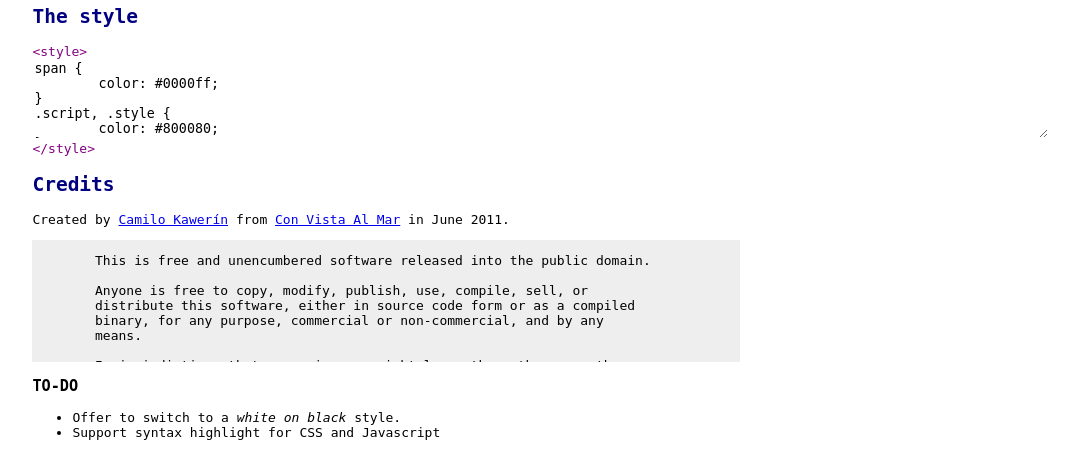
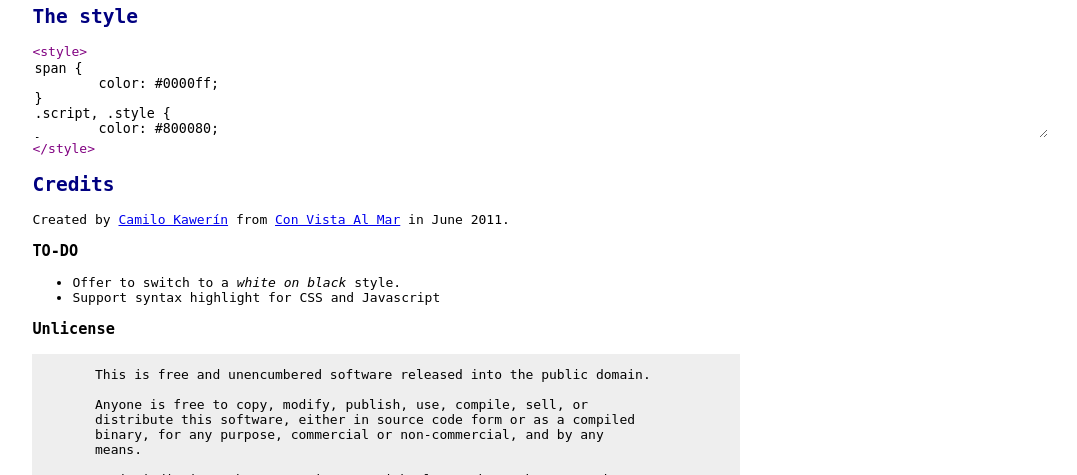
Before and after one commit to camilokawerin/htmlpre, a PHP site: page / in a window 1280 px wide. Shown: the part 492-967 px from the top of the page, without its empty margins (102-1179 px from the left). Before the commit the page ends 932 px from the top, so only its background shows below. Run offline with PHP 8.4, Linux system fonts and the light colour scheme; some libraries are stand-ins or nearby versions.

Commit message:
version 0.1

```diff
--- a/index.php
+++ b/index.php
@@ -112,6 +112,14 @@ i {
 <footer>
 	<h2>Credits</h2>
 	<p>Created by <a href="http://kawerin.com.ar">Camilo Kawerín</a> from <a href="http://convistaalmar.com.ar/">Con Vista Al Mar</a> in June 2011.</p>
+
+	<h3>TO-DO</h3>
+	<ul>
+		<li>Offer to switch to a <em>white on black</em> style.</li>
+		<li>Support syntax highlight for CSS and Javascript</li>
+	</ul>
+
+	<h3>Unlicense</h3>
 	<pre class="unlicense">
 	This is free and unencumbered software released into the public domain.
 
@@ -138,11 +146,6 @@ i {
 
 	For more information, please refer to &lt;http://unlicense.org/&gt;
 	</pre>
-	<h3>TO-DO</h3>
-	<ul>
-		<li>Offer to switch to a <em>white on black</em> style.</li>
-		<li>Support syntax highlight for CSS and Javascript</li>
-	</ul>
 </footer>
 
 </article>
```
Also changed, not shown: 1 other file.
